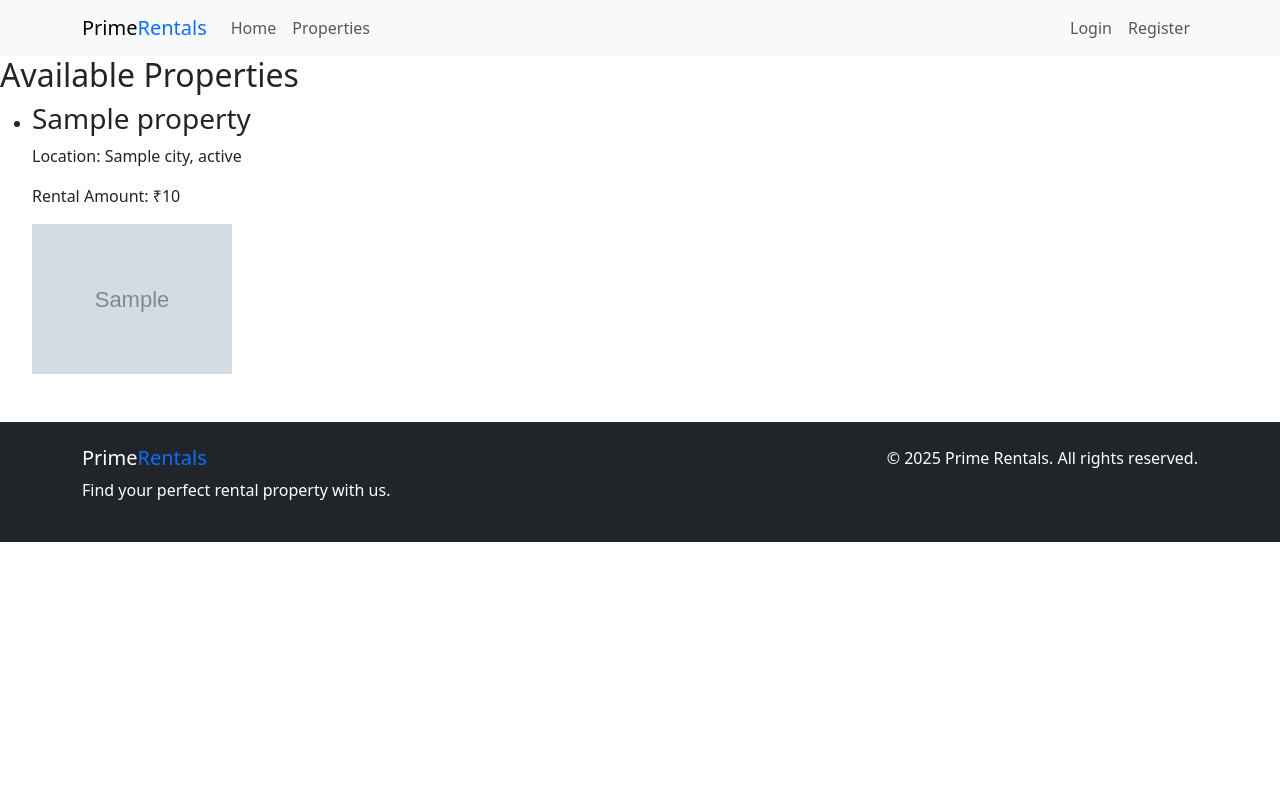
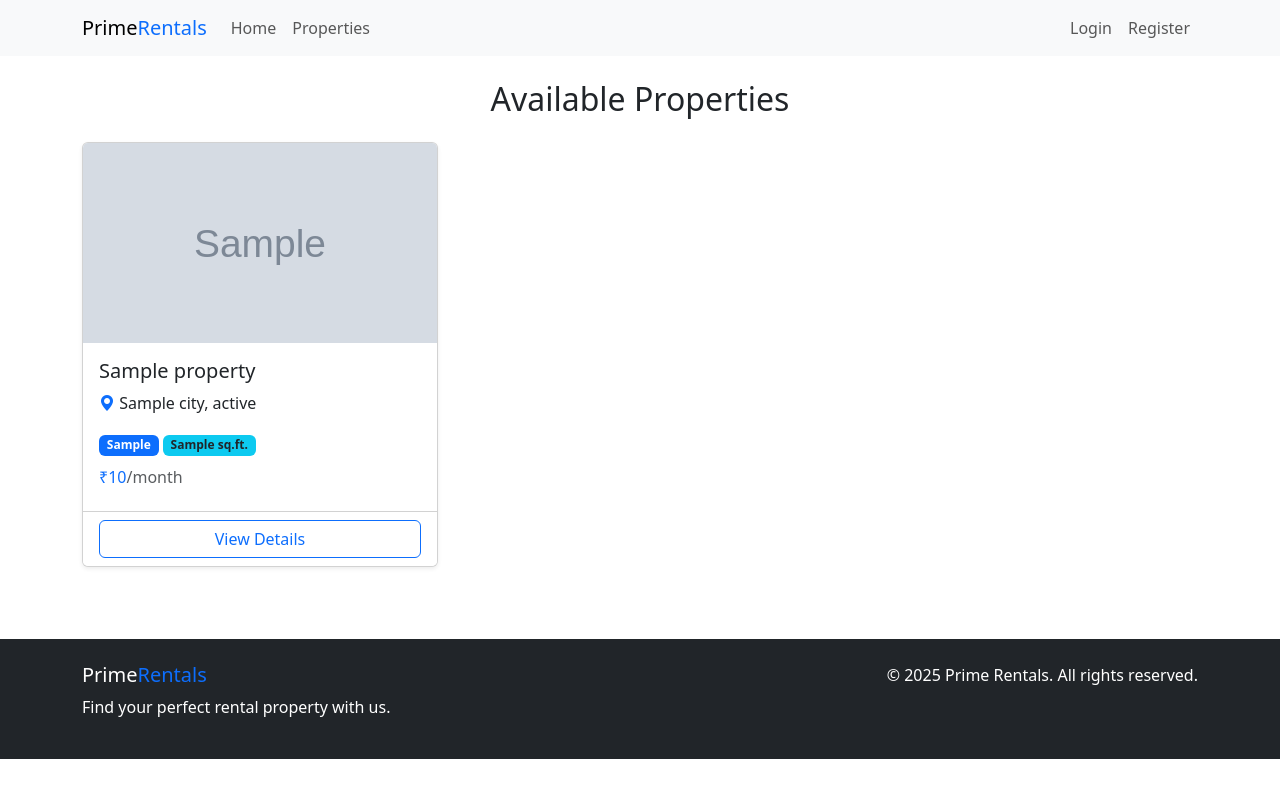
Before and after one commit to SanyaArora123/Property-Rental-Website, a Django app: template myapp/templates/myapp/properties_list.html in a window 1280 px wide. Run offline with Django 3.2, Linux system fonts and the light colour scheme; the template is opened without the code that fills it: most values are stand-ins (such as "Sample title", 1, 10 or a date in 2020); grey boxes marked "Sample" are stand-in pictures.

Commit message:
added the properties-list

```diff
--- a/myapp/templates/myapp/properties_list.html
+++ b/myapp/templates/myapp/properties_list.html
@@ -1,16 +1,100 @@
 {% extends 'myapp/home.html' %}
 {% block content %}
-<h2>Available Properties</h2>
-<ul>
-    {% for property in properties %}
-        <li>
-            <h3>{{ property.title }}</h3>
-            <p>Location: {{ property.city }}, {{ property.state }}</p>
-            <p>Rental Amount: ₹{{ property.rental_amount }}</p>
-            {% if property.image1 %}
-                <img src="{{ property.image1.url }}" width="200">
+<div class="container py-4">
+    <h2 class="mb-4 text-center">Available Properties</h2>
+
+    <div class="row row-cols-1 row-cols-md-2 row-cols-lg-3 g-4">
+        {% for property in page_obj %}
+        <div class="col">
+            <div class="card h-100 shadow-sm">
+                {% if property.image1 %}
+                    <img src="{{ property.image1.url }}" class="card-img-top" alt="{{ property.title }}" style="height: 200px; object-fit: cover;">
+                {% else %}
+                    <div class="bg-light text-center p-5">
+                        <i class="bi bi-house-door" style="font-size: 3rem;"></i>
+                        <p class="mt-2">No image available</p>
+                    </div>
+                {% endif %}
+                <div class="card-body">
+                    <h5 class="card-title">{{ property.title }}</h5>
+                    <p class="card-text">
+                        <i class="bi bi-geo-alt-fill text-primary"></i> {{ property.city }}, {{ property.state }}
+                    </p>
+                    <p class="card-text">
+                        <span class="badge bg-primary">{{ property.property_type }}</span>
+                        {% if property.area_sqft %}
+                            <span class="badge bg-info text-dark">{{ property.area_sqft }} sq.ft.</span>
+                        {% endif %}
+                    </p>
+                    <h6 class="card-subtitle mb-2 text-primary">₹{{ property.rental_amount }}<span class="text-muted fs-6">/month</span></h6>
+                </div>
+                <div class="card-footer bg-white">
+                    <a href="{% url 'property_detail' property.id %}" class="btn btn-outline-primary w-100">View Details</a>
+                </div>
+            </div>
+        </div>
+        {% empty %}
+        <div class="col-12 text-center py-5">
+            <div class="alert alert-info">
+                <i class="bi bi-info-circle me-2"></i> No properties available at the moment.
+            </div>
+        </div>
+        {% endfor %}
+    </div>
+
+    <!-- Pagination -->
+    {% if page_obj.has_other_pages %}
+    <nav aria-label="Page navigation" class="mt-5">
+        <ul class="pagination justify-content-center">
+            {% if page_obj.has_previous %}
+            <li class="page-item">
+                <a class="page-link" href="?page=1" aria-label="First">
+                    <span aria-hidden="true">&laquo;&laquo;</span>
+                </a>
+            </li>
+            <li class="page-item">
+                <a class="page-link" href="?page={{ page_obj.previous_page_number }}" aria-label="Previous">
+                    <span aria-hidden="true">&laquo;</span>
+                </a>
+            </li>
+            {% else %}
+            <li class="page-item disabled">
+                <span class="page-link">&laquo;&laquo;</span>
+            </li>
+            <li class="page-item disabled">
+                <span class="page-link">&laquo;</span>
+            </li>
             {% endif %}
-        </li>
-    {% endfor %}
-</ul>
+
+            {% for i in page_obj.paginator.page_range %}
+                {% if page_obj.number == i %}
+                    <li class="page-item active"><span class="page-link">{{ i }}</span></li>
+                {% elif i > page_obj.number|add:'-3' and i < page_obj.number|add:'3' %}
+                    <li class="page-item"><a class="page-link" href="?page={{ i }}">{{ i }}</a></li>
+                {% endif %}
+            {% endfor %}
+
+            {% if page_obj.has_next %}
+            <li class="page-item">
+                <a class="page-link" href="?page={{ page_obj.next_page_number }}" aria-label="Next">
+                    <span aria-hidden="true">&raquo;</span>
+                </a>
+            </li>
+            <li class="page-item">
+                <a class="page-link" href="?page={{ page_obj.paginator.num_pages }}" aria-label="Last">
+                    <span aria-hidden="true">&raquo;&raquo;</span>
+                </a>
+            </li>
+            {% else %}
+            <li class="page-item disabled">
+                <span class="page-link">&raquo;</span>
+            </li>
+            <li class="page-item disabled">
+                <span class="page-link">&raquo;&raquo;</span>
+            </li>
+            {% endif %}
+        </ul>
+    </nav>
+    {% endif %}
+</div>
 {% endblock %}
```
